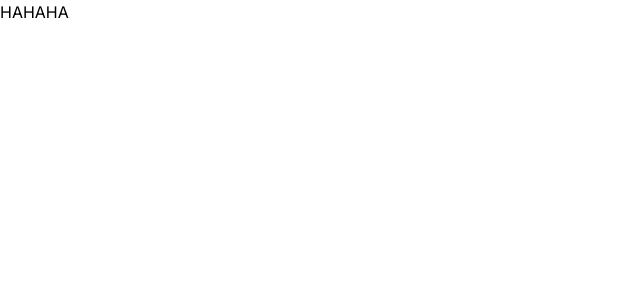
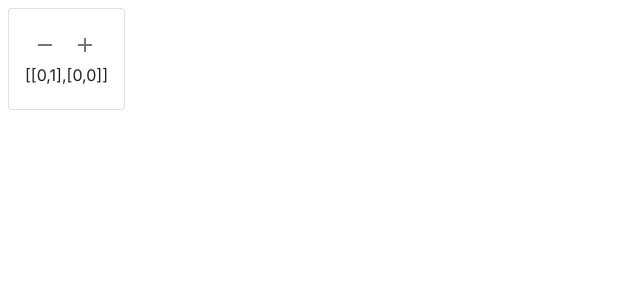
Before and after one commit to hometue/GNN-Visualiser, a Next.js app in the folder gnn-visualiser/: page / in a window 1280 px wide. Shown: the top 300 px of the page, without its empty margins (0-640 px from the left). Built offline with nearby package versions, Linux system fonts and the light colour scheme.

Commit message:
Implement AdjGraphView

```diff
--- a/gnn-visualiser/app/graph/adjGraphView.tsx
+++ b/gnn-visualiser/app/graph/adjGraphView.tsx
@@ -0,0 +1,38 @@
+import {useState} from "react";
+import { Box, Card, CardContent, IconButton } from "@mui/material";
+import AddIcon from '@mui/icons-material/Add';
+import RemoveIcon from '@mui/icons-material/Remove';
+import {Graph} from "./graph";
+
+const testGraph: Graph = new Graph();
+
+export default function AdjGraphView() {
+    const [graph, setGraph] = useState(() => {
+        const graph = new Graph();
+        graph.addNode();
+        graph.addNode();
+        return graph;
+    });
+
+    return (
+        <Card style={{display: 'inline-block'}} variant="outlined">
+            <CardContent>
+                <Box>
+                    <IconButton>
+                        <RemoveIcon />
+                    </IconButton>
+                    <IconButton onClick={() => {
+                        const newGraph = graph.cloneGraph();
+                        newGraph.addNode();
+                        setGraph(newGraph);
+                    }}>
+                        <AddIcon />
+                    </IconButton>
+                </Box>
+                <Box width="fit-content">
+                    {graph.adjMatrixToString()}
+                </Box>
+            </CardContent>
+        </Card>
+    )
+}
--- a/gnn-visualiser/app/graph/graph.ts
+++ b/gnn-visualiser/app/graph/graph.ts
@@ -1,8 +1,8 @@
-type GraphNode = {
+export type GraphNode = {
     nodeFeature: number
 }
 
-class Graph {
+export class Graph {
     adjMatrix: number[][] = []; // Simple version, 0 means not connected, non zero is connected
     nodeFeatures: number[] = [];
 
@@ -35,11 +35,32 @@ class Graph {
         console.log(this.adjMatrix);
     }
 
-    setNodeFeature(id: number){
+    cloneGraph(): Graph{
+        const newGraph: Graph = new Graph();
+        newGraph.adjMatrix = this.adjMatrix;
+        newGraph.nodeFeatures = this.nodeFeatures;
+        return newGraph;
+    }
 
+    setNodeFeature(id: number, nodeFeature: number){
+        if(id < this.nodeFeatures.length){
+            this.nodeFeatures[id] = nodeFeature;
+        }
     }
 
     setNodesConnection(firstNodeId: number, secondNodeId: number){
 
     }
+
+    adjMatrixToString():string{
+        let outStr: string = "[";
+        this.adjMatrix.forEach((row, index) => {
+            if(index != 0){
+                outStr = outStr.concat(',');
+            }
+            outStr = outStr.concat('[', row.toString(), ']');
+        })
+        outStr = outStr.concat(']');
+        return outStr;
+    }
 }
--- a/gnn-visualiser/app/layout.tsx
+++ b/gnn-visualiser/app/layout.tsx
@@ -1,6 +1,6 @@
 import type { Metadata } from "next";
 import { Inter } from "next/font/google";
-import "./globals.css";
+//import "./globals.css";
 
 const inter = Inter({ subsets: ["latin"] });
 
--- a/gnn-visualiser/app/page.tsx
+++ b/gnn-visualiser/app/page.tsx
@@ -1,9 +1,10 @@
+'use client'
+
 import Image from "next/image";
+import AdjGraphView from "./graph/adjGraphView";
 
 export default function Test() {
   return (
-    <div>
-      HAHAHA
-    </div>
+    <AdjGraphView />
   )
 }
```
